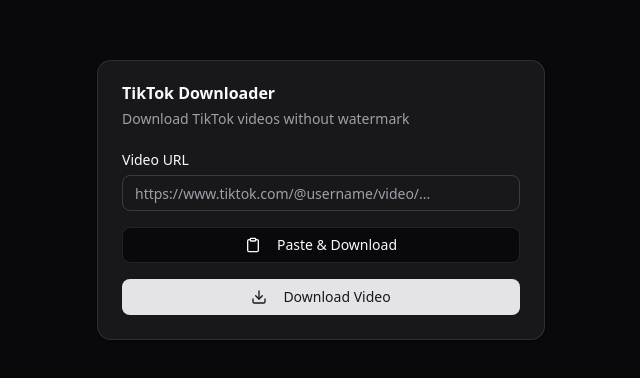
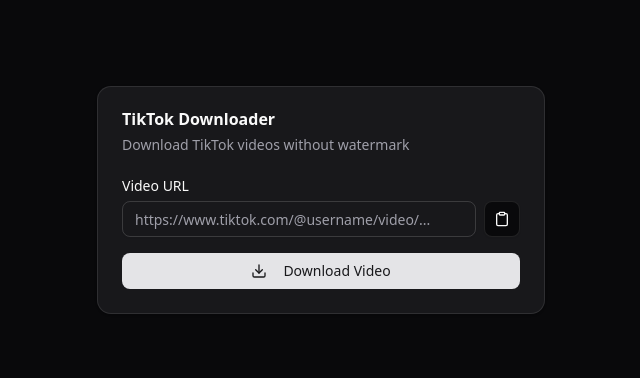
Before and after one commit to rizkyilhampra/sstiktok-downloader, a React (Vite) app: page / in a window 1280 px wide. Shown: the part 200-578 px from the top of the page, without its empty margins (319-959 px from the left). Built offline with nearby package versions, Linux system fonts and the light colour scheme.

Commit message:
feat(form): integrate paste button with url input
Moves the paste and download button next to the URL input field. This improves the user experience by making the paste action more accessible and intuitive.

```diff
--- a/src/App.tsx
+++ b/src/App.tsx
@@ -161,6 +161,7 @@
           <form onSubmit={handleDownloadVideo} className="space-y-4">
             <div className="space-y-2">
               <Label htmlFor="url">Video URL</Label>
+              <div className="flex gap-2">
                 <Input
                   id="url"
                   type="text"
@@ -168,28 +169,23 @@
                   value={url}
                   onChange={(e) => setUrl(e.target.value)}
                   disabled={loading || isPasting}
+                  className="flex-1"
                 />
-            </div>
-
                 <Button
                   type="button"
                   onClick={handlePasteAndDownload}
                   disabled={loading || isPasting}
                   variant="outline"
-              className="w-full"
+                  size="icon"
                 >
                   {isPasting || loading ? (
-                <>
-                  <Loader2 className="mr-2 h-4 w-4 animate-spin" />
-                  Processing...
-                </>
+                    <Loader2 className="h-4 w-4 animate-spin" />
                   ) : (
-                <>
-                  <Clipboard className="mr-2 h-4 w-4" />
-                  Paste & Download
-                </>
+                    <Clipboard className="h-4 w-4" />
                   )}
                 </Button>
+              </div>
+            </div>
 
             <Button
               type="submit"
```
Lines whose indentation alone changed are shown as unchanged.
